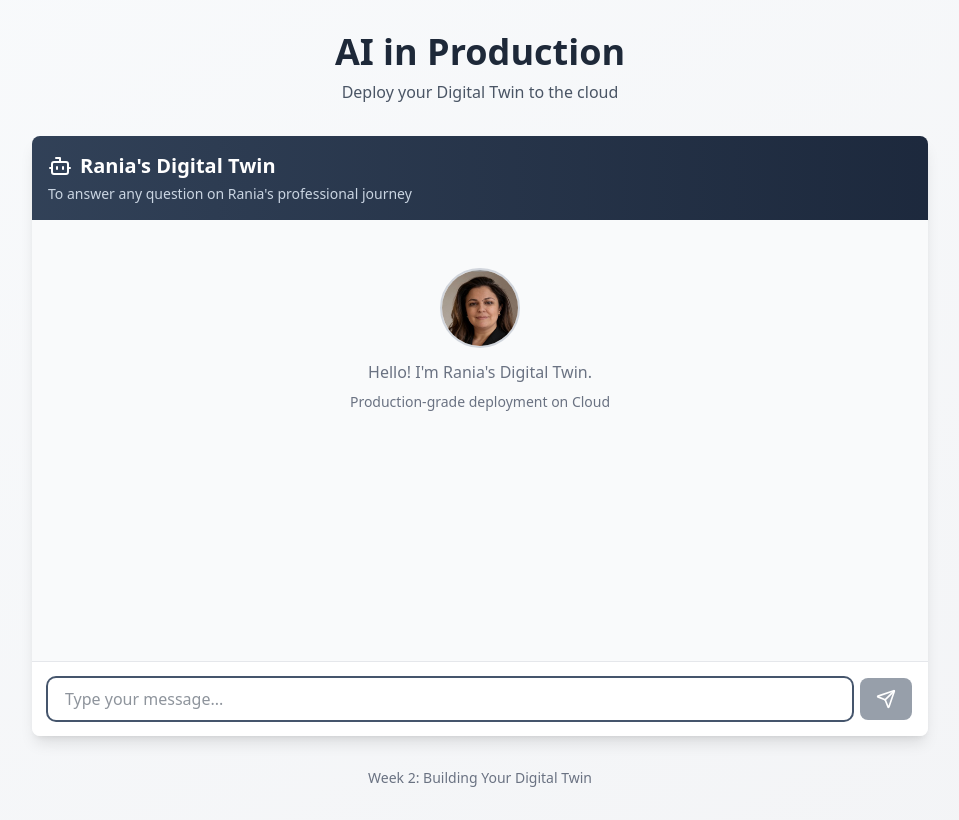
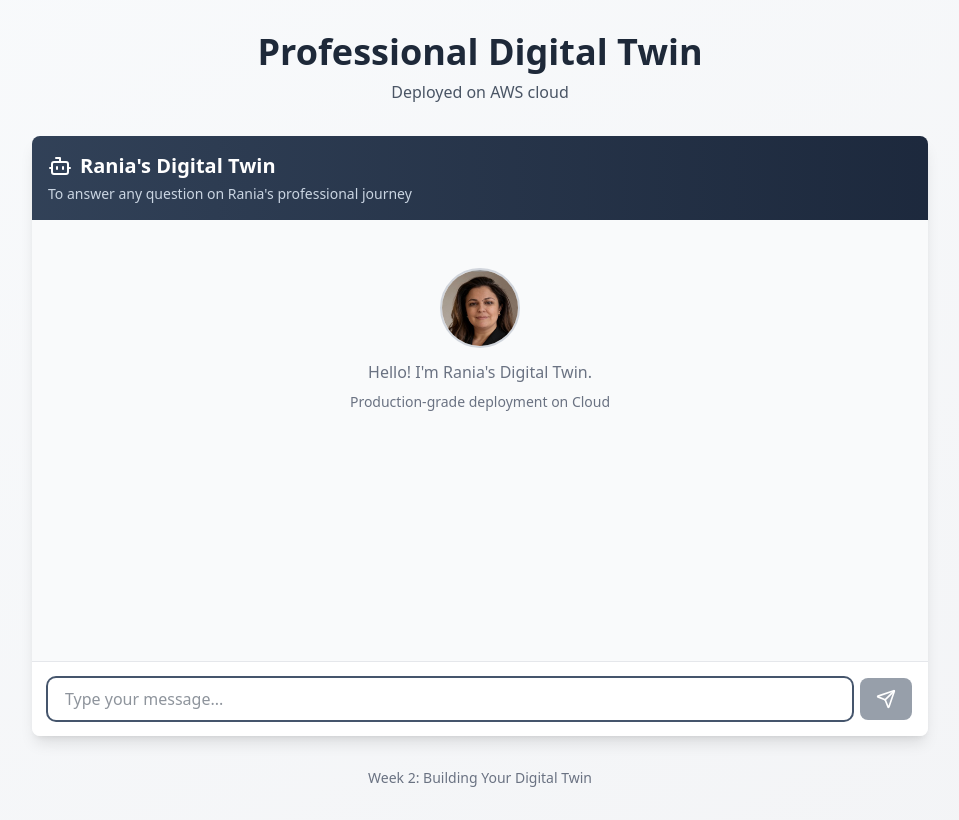
Before and after one commit to Ralshawwayahoo/digital-twin3, a Next.js app in the folder frontend/: page / in a window 1280 px wide. Shown: the whole page, without its empty margins (160-1119 px from the left). Built offline with nearby package versions, Linux system fonts and the light colour scheme.

Commit message:
Fix more text

```diff
--- a/frontend/app/page.tsx
+++ b/frontend/app/page.tsx
@@ -6,10 +6,10 @@ export default function Home() {
       <div className="container mx-auto px-4 py-8">
         <div className="max-w-4xl mx-auto">
           <h1 className="text-4xl font-bold text-center text-gray-800 mb-2">
-            AI in Production
+          Professional Digital Twin
           </h1>
           <p className="text-center text-gray-600 mb-8">
-            Deploy your Digital Twin to the cloud
+          Deployed on AWS cloud
           </p>
 
           <div className="h-[600px]">
```
